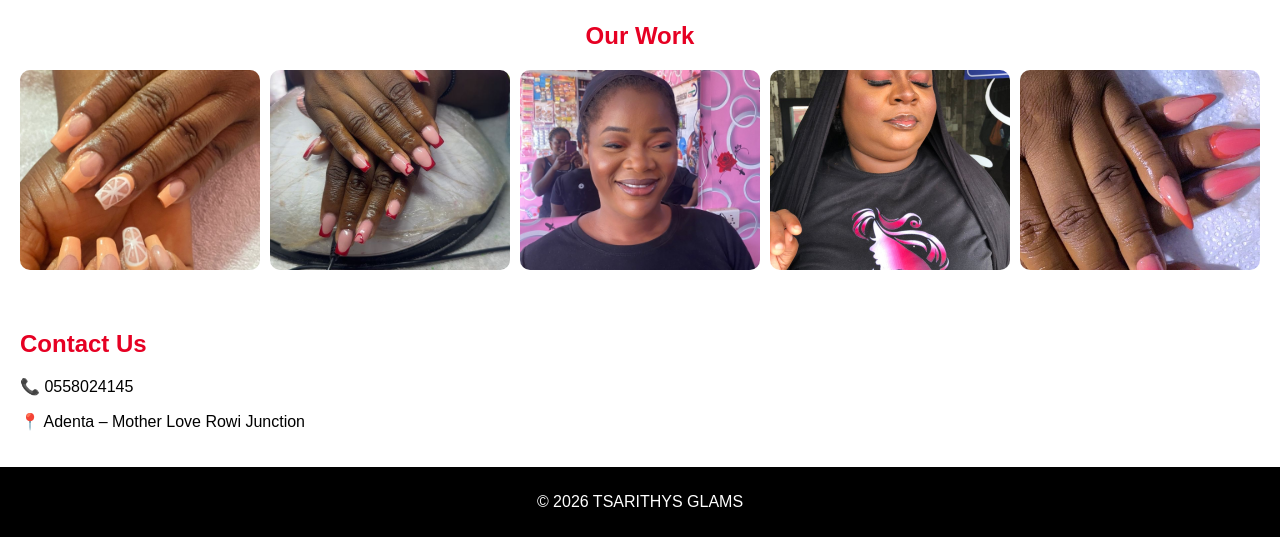
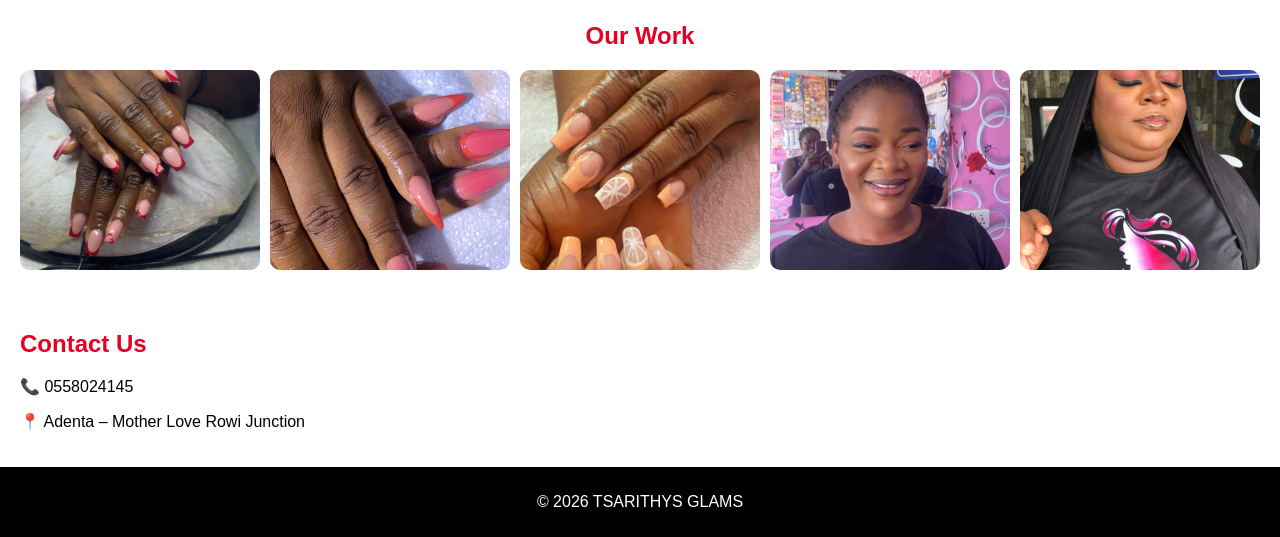
Before and after one commit to dotsejerrykwesi/tsarithysglams.github.io, a plain HTML site: page index.html in a window 1280 px wide. Shown: the part 1311-1848 px from the top of the page. Drawn offline with Linux system fonts and the light colour scheme.

Commit message:
Add files via upload

```diff
--- a/index.html
+++ b/index.html
@@ -50,11 +50,11 @@
     <h2>Our Work</h2>
 
     <div class="gallery-grid">
-      <img src="images/work1.jpg">
-      <img src="images/work2.jpg">
-      <img src="images/work3.jpg">
-      <img src="images/work4.jpg">
-      <img src="images/work5.jpg">
+      <img src="images/g.jpg">
+      <img src="images/h.jpg">
+      <img src="images/m.jpg">
+      <img src="images/p.jpg">
+      <img src="images/u.jpg">
     </div>
   </section>
 
--- a/style.css
+++ b/style.css
@@ -59,7 +59,7 @@ body {
 }
 /* HERO */
 .hero {
-  background: url("images/work6.jpg") no-repeat center center/cover;
+  background: url("images/b.jpg") no-repeat center center/cover;
   height: 80vh;
   display: flex;
   align-items: center;
@@ -86,7 +86,7 @@ body {
 
 /* SECTIONS */
 .services {
-  background: url("images/service.jpg") no-repeat center center/cover;
+  background: url("images/d.jpg") no-repeat center center/cover;
   padding: 40px 20px;
   color: white;
   position: relative;
```
Also changed, not shown: Images/b.jpg (added), Images/g.jpg (added), Images/h.jpg (added), Images/m.jpg (added), Images/p.jpg (added), Images/u.jpg (added), 1 other file.
